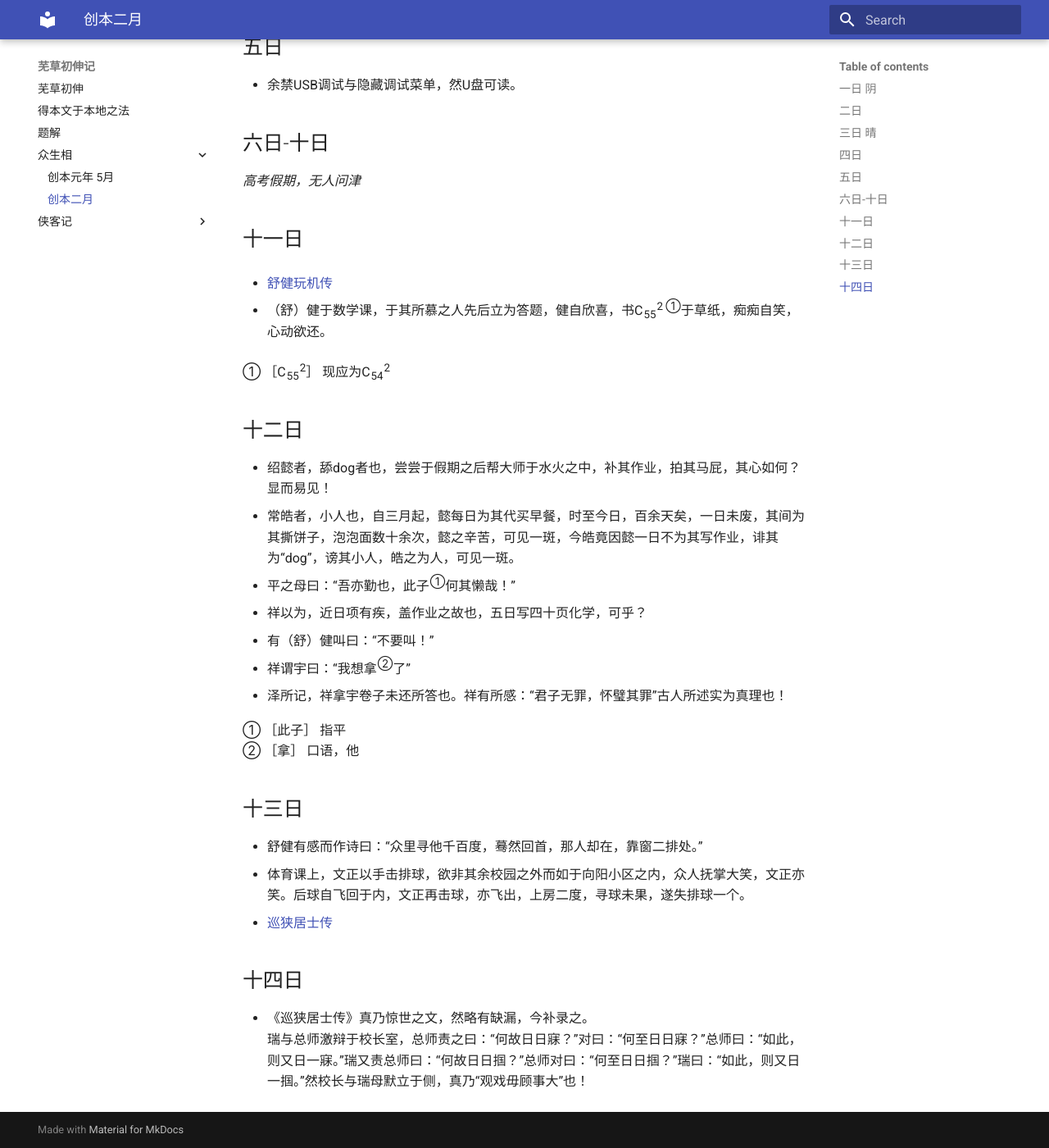
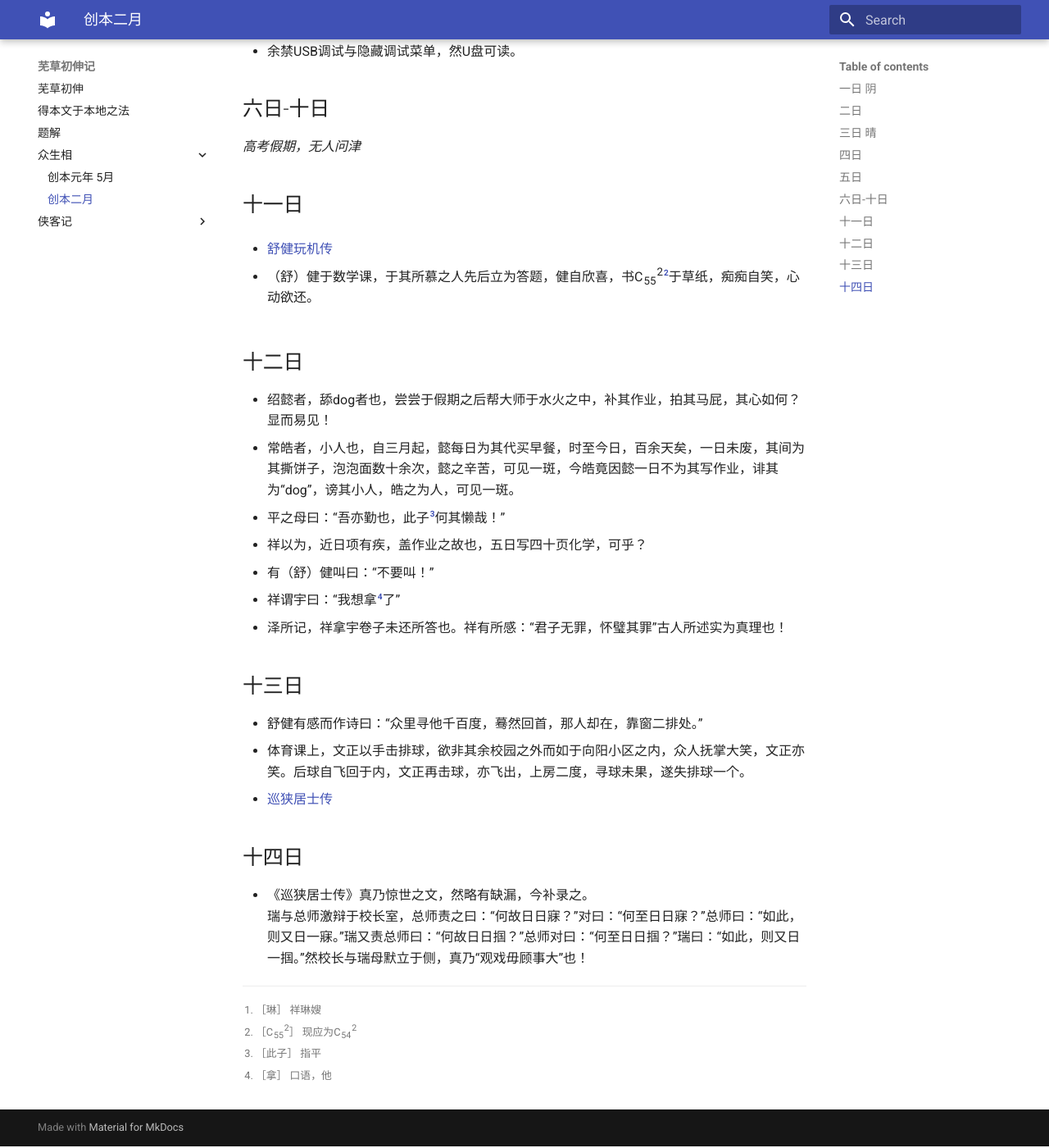
Before and after one commit to Yulljie/CattleEatsGrass, an MkDocs documentation site: the page built from docs/众生相/01.md, in a window 1280 px wide and 1400 px high, scrolled down 1879 px. Shown: the whole window at 82% size. Built offline with MkDocs 1.6.1 and Material for MkDocs 9.7.7, drawn with Linux system fonts in a browser that asks for light colours.

Commit message:
update files

```diff
--- a/docs/众生相/01.md
+++ b/docs/众生相/01.md
@@ -56,22 +56,22 @@
 
 * [舒健玩机传](../侠客记/shujian_ph.md)
 
-* （舒）健于数学课，于其所慕之人先后立为答题，健自欣喜，书C<sub>55</sub><sup>2  ①</sup>于草纸，痴痴自笑，心动欲还。
+* （舒）健于数学课，于其所慕之人先后立为答题，健自欣喜，书C<sub>55</sub><sup>2</sup>[^2]于草纸，痴痴自笑，心动欲还。
 
-① ［C<sub>55</sub><sup>2</sup>］ 现应为C<sub>54</sub><sup>2</sup>
+[^2]: ［C<sub>55</sub><sup>2</sup>］ 现应为C<sub>54</sub><sup>2</sup>
 
 ## 十二日
 
 * 绍懿者，舔dog者也，尝尝于假期之后帮大师于水火之中，补其作业，拍其马屁，其心如何？显而易见！
 * 常皓者，小人也，自三月起，懿每日为其代买早餐，时至今日，百余天矣，一日未废，其间为其撕饼子，泡泡面数十余次，懿之辛苦，可见一斑，今皓竟因懿一日不为其写作业，诽其为“dog”，谤其小人，皓之为人，可见一斑。
-* 平之母曰：“吾亦勤也，此子<sup>①</sup>何其懒哉！”
+* 平之母曰：“吾亦勤也，此子[^3]何其懒哉！”
 * 祥以为，近日项有疾，盖作业之故也，五日写四十页化学，可乎？
 * 有（舒）健叫曰：“不要叫！”
-* 祥谓宇曰：“我想拿<sup>②</sup>了”
+* 祥谓宇曰：“我想拿[^4]了”
 * 泽所记，祥拿宇卷子未还所答也。祥有所感：“君子无罪，怀璧其罪”古人所述实为真理也！
 
-① ［此子］ 指平
-② ［拿］ 口语，他
+[^3]: ［此子］ 指平
+[^4]: ［拿］ 口语，他
 
 
 ## 十三日
--- a/mkdocs.yml
+++ b/mkdocs.yml
@@ -2,3 +2,5 @@
 site_url: https://yulljie.github.io/CattleEatsGrass
 theme:
   name: material
+markdown_extensions:
+  - footnotes
```
Also changed, not shown: other parts of docs/众生相/01.md (+2 -2 lines).
